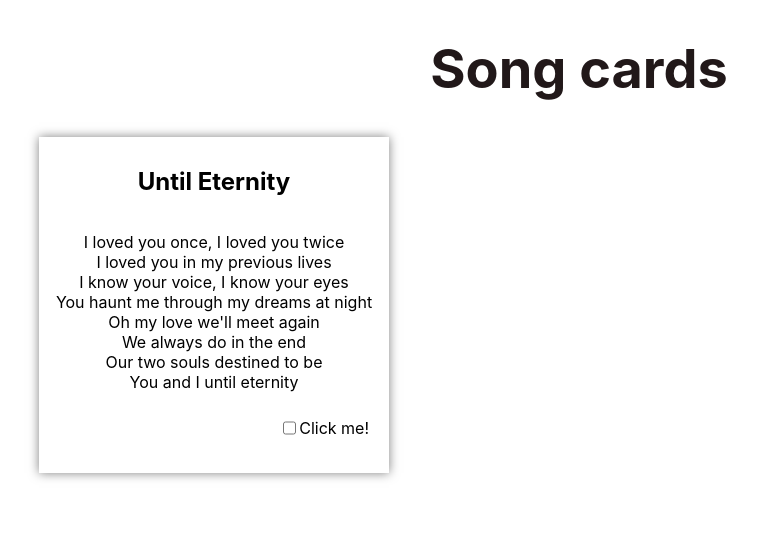
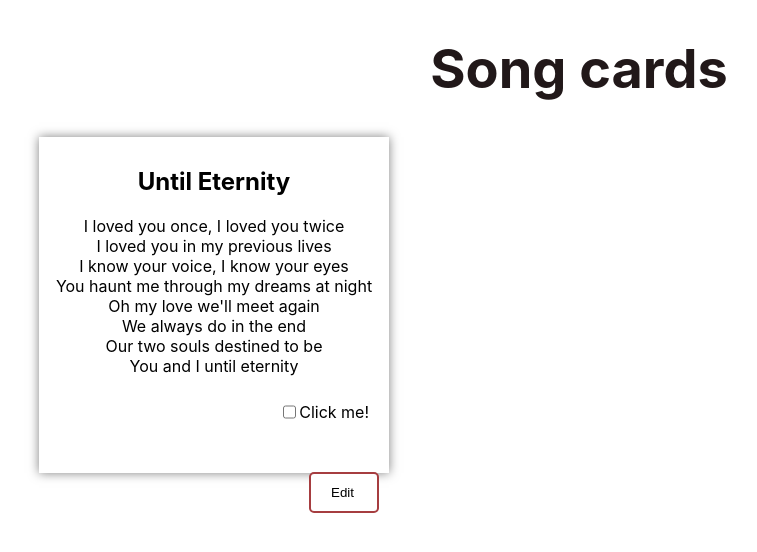
Before and after one commit to KoValeri/React, a React (Create React App) app in the folder my-app/: page / in a window 1280 px wide. Shown: the top 552 px of the page, without its empty margins (61-818 px from the left). Built offline with nearby package versions, Linux system fonts and the light colour scheme.

Commit message:
[T02.03] Understanding the Basics 3

```diff
--- a/my-app/src/App.js
+++ b/my-app/src/App.js
@@ -1,12 +1,13 @@
 import Header from "./components/Header.jsx";
 import Card from "./components/Card.jsx";
+import { songCards } from "./data.js";
 
 function App() {
   return (
     <div>
       <Header />
       <main>
-        <Card />
+        <Card {...songCards[0]} />
       </main>
     </div>
   );
--- a/my-app/src/components/Card.css
+++ b/my-app/src/components/Card.css
@@ -14,7 +14,53 @@
 }
 
 .ch-box {
-  display: flex;
   justify-content: flex-end;
   padding: 10px;
 }
+
+.edit {
+  display: flex;
+  justify-content: flex-end;
+}
+
+.edit-button,
+.save-button,
+.exit-button {
+  width: 70px;
+  border-radius: 5px;
+  cursor: pointer;
+  margin: 0px 0px 0px 15px;
+}
+
+.edit-button {
+  background-color: white;
+  color: black;
+  border: solid 2px #a63d40;
+  padding: 11px 20px;
+}
+
+.save-button {
+  background-color: white;
+  width: 70px;
+  color: black;
+  border: solid 2px black;
+  padding: 10px 15px;
+}
+
+.exit-button {
+  background-color: #a63d40;
+  width: 70px;
+  color: black;
+  border: none;
+  padding: 11px 23px;
+}
+
+.editing {
+  display: flex;
+  flex-direction: column;
+}
+
+.editing textarea {
+  margin: 10px 0px 0px 0px;
+  height: 226px;
+}
--- a/my-app/src/components/Card.jsx
+++ b/my-app/src/components/Card.jsx
@@ -1,11 +1,31 @@
 import "./Card.css";
 import { useState } from "react";
 
-export default function Card() {
+export default function Card({ title, text }) {
   const [checkboxState, setCheckboxState] = useState(false);
+  const [isEditing, setIsEditing] = useState();
+  const [newTitle, setNewTitle] = useState(title);
+  const [newText, setNewText] = useState(text);
 
   function checkChange(event) {
     setCheckboxState(event.target.checked);
+  }
+
+  function editCard() {
+    setIsEditing(true);
+    if (checkboxState) {
+      setCheckboxState(false);
+    }
+  }
+
+  function saveEditedCard() {
+    setIsEditing(false);
+  }
+
+  function exitFromEditing() {
+    setNewTitle(title);
+    setNewText(text);
+    setIsEditing(false);
   }
 
   return (
@@ -13,20 +33,53 @@ export default function Card() {
       className="card"
       style={{ backgroundColor: checkboxState ? "#a63d40" : "white" }}
     >
-      <h2 className="song-name">Until Eternity</h2>
-      <p className="song-text">
-        {`I loved you once, I loved you twice
-      I loved you in my previous lives
-      I know your voice, I know your eyes
-      You haunt me through my dreams at night
-      Oh my love we'll meet again
-      We always do in the end
-      Our two souls destined to be
-      You and I until eternity`}
-      </p>
-      <div className="ch-box">
+      {isEditing ? (
+        <div className="editing">
+          <input
+            type="text"
+            value={newTitle}
+            onChange={(event) => setNewTitle(event.target.value)}
+          />
+          <textarea
+            value={newText}
+            onChange={(event) => setNewText(event.target.value)}
+          ></textarea>
+        </div>
+      ) : (
+        <div>
+          <h2 className="song-name">{newTitle}</h2>
+          <p className="song-text">{newText}</p>
+        </div>
+      )}
+      <div className="ch-box" style={{ display: isEditing ? "none" : "flex" }}>
         <input type="checkbox" onChange={checkChange}></input>
         <label>Click me!</label>
+      </div>
+      <div
+        className="edit"
+        style={{ margin: isEditing ? "82px 0px 0px 0px" : "40px 0px 0px 0px" }}
+      >
+        <button
+          className="save-button"
+          style={{ display: isEditing ? "flex" : "none" }}
+          onClick={saveEditedCard}
+        >
+          Save
+        </button>
+        <button
+          className="exit-button"
+          style={{ display: isEditing ? "flex" : "none" }}
+          onClick={exitFromEditing}
+        >
+          Exit
+        </button>
+        <button
+          className="edit-button"
+          style={{ display: isEditing ? "none" : "flex" }}
+          onClick={editCard}
+        >
+          Edit
+        </button>
       </div>
     </div>
   );
--- /dev/null
+++ b/my-app/src/data.js
@@ -0,0 +1,13 @@
+export const songCards = [
+  {
+    title: "Until Eternity",
+    text: `I loved you once, I loved you twice
+      I loved you in my previous lives
+      I know your voice, I know your eyes
+      You haunt me through my dreams at night
+      Oh my love we'll meet again
+      We always do in the end
+      Our two souls destined to be
+      You and I until eternity`,
+  },
+];
```
